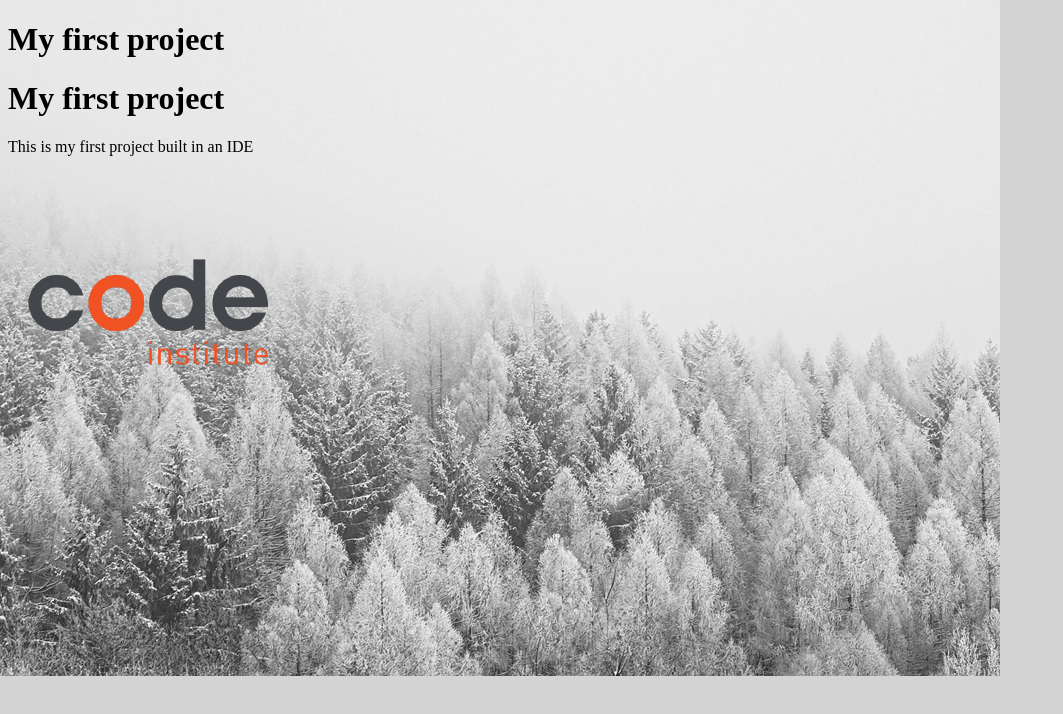
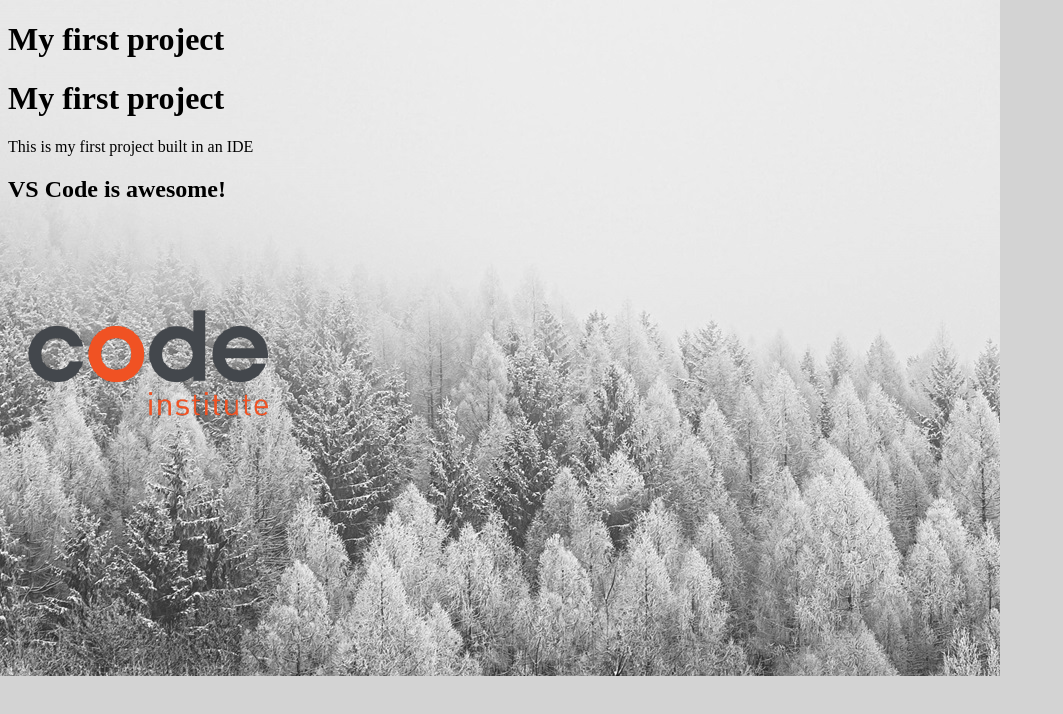
Before and after one commit to Explosion247/my-first-project, a plain HTML site: page index.html in a window 1280 px wide. Shown: the whole page, without its empty margins (0-1063 px from the left). Drawn offline with Linux system fonts and the light colour scheme.

Commit message:
add initial index.html structure

```diff
--- a/index.html
+++ b/index.html
@@ -13,6 +13,7 @@
     <h1>My first project</h1>
     <h1>My first project</h1>
     <p>This is my first project built in an IDE</p>
+    <h2>VS Code is awesome!</h2>
     <img src="assets/images/01-02-02_ci-logo.png" alt="code institute logo" />
   </body>
 </html>
```
